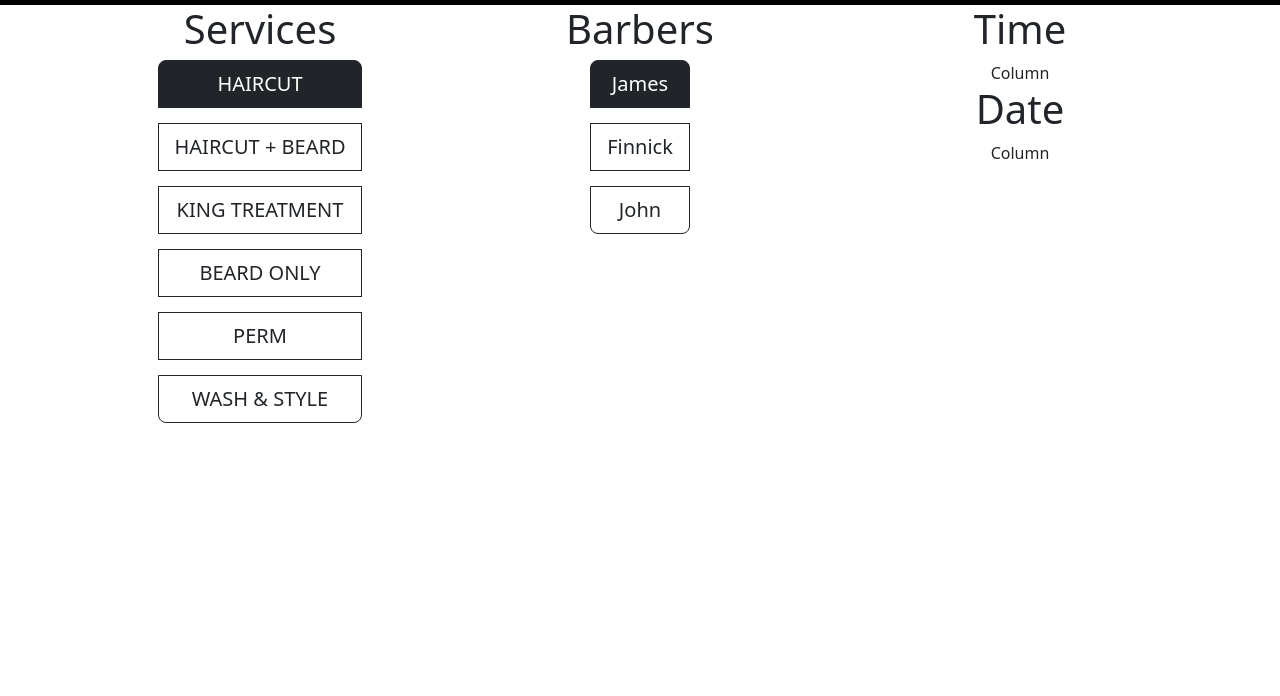
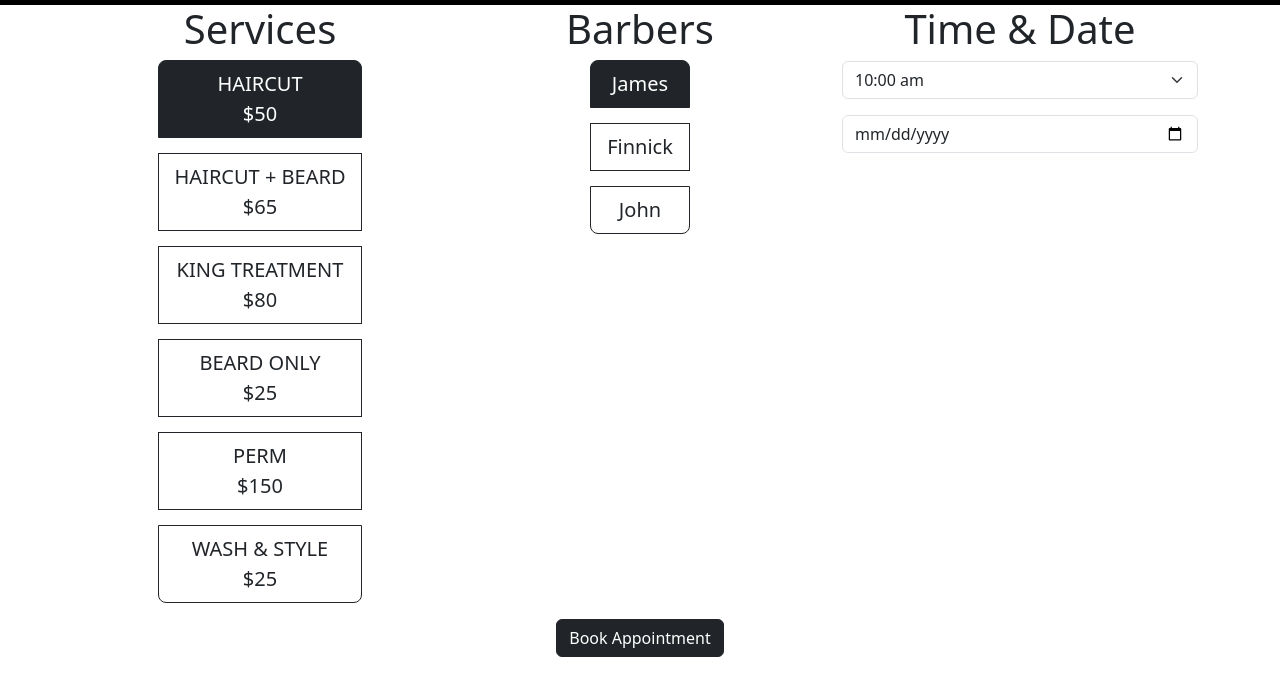
Before and after one commit to MahamedFazeli/MahamedFazeli.github.io, a plain HTML site: page Booking.html in a window 1280 px wide. Shown: the part 104-800 px from the top of the page. Drawn offline with nearby package versions, Linux system fonts and the light colour scheme.

Commit message:
bookingPageDone

```diff
--- a/Booking.html
+++ b/Booking.html
@@ -25,6 +25,8 @@
             background-color: gold;
             border-radius: 100px;
 
+
+
        }
        .icon{
         color: gold;
@@ -39,6 +41,9 @@
         .nav-item:hover {
             transform: translateY(-2px);
             box-shadow: 0 8px 16px rgba(0, 0, 0, 0.2);
+        }
+        #confirm{
+
         }
     </style>
 </head>
@@ -93,17 +98,17 @@
             <h1>Services</h1>
             <div class="btn-group-vertical btn-group-lg" role="group" aria-label="Vertical radio toggle button group">
                 <input type="radio" class="btn-check" name="vbtn-radio" id="vbtn-radio1" autocomplete="off" checked>
-                <label class="btn btn-outline-dark mb-3" for="vbtn-radio1">HAIRCUT</label>
+                <label class="btn btn-outline-dark mb-3" for="vbtn-radio1">HAIRCUT<br>$50</label>
                 <input type="radio" class="btn-check" name="vbtn-radio" id="vbtn-radio2" autocomplete="off">
-                <label class="btn btn-outline-dark mb-3" for="vbtn-radio2">HAIRCUT + BEARD</label>
+                <label class="btn btn-outline-dark mb-3" for="vbtn-radio2">HAIRCUT + BEARD<br>$65</label>
                 <input type="radio" class="btn-check" name="vbtn-radio" id="vbtn-radio3" autocomplete="off">
-                <label class="btn btn-outline-dark mb-3" for="vbtn-radio3">KING TREATMENT</label>
+                <label class="btn btn-outline-dark mb-3" for="vbtn-radio3">KING TREATMENT<br>$80</label>
                 <input type="radio" class="btn-check" name="vbtn-radio" id="vbtn-radio4" autocomplete="off">
-                <label class="btn btn-outline-dark mb-3" for="vbtn-radio4">BEARD ONLY</label>
+                <label class="btn btn-outline-dark mb-3" for="vbtn-radio4">BEARD ONLY<br>$25</label>
                 <input type="radio" class="btn-check" name="vbtn-radio" id="vbtn-radio5" autocomplete="off">
-                <label class="btn btn-outline-dark mb-3" for="vbtn-radio5">PERM</label>
+                <label class="btn btn-outline-dark mb-3" for="vbtn-radio5">PERM<br>$150</label>
                 <input type="radio" class="btn-check" name="vbtn-radio" id="vbtn-radio6" autocomplete="off">
-                <label class="btn btn-outline-dark mb-3" for="vbtn-radio6">WASH & STYLE</label>
+                <label class="btn btn-outline-dark mb-3" for="vbtn-radio6">WASH & STYLE<br>$25</label>
             </div>
         </div>
           <div class="col">
@@ -117,18 +122,31 @@
                 <label class="btn btn-outline-dark mb-3" for="barber-radio3">John</label>
             </div>
           </div>
-          <div class="col">
+          <div class="col-md-4">
             <div class="time">
-                <h1>Time</h1>
-                Column
+                <h1>Time & Date</h1>
+                <select class="form-select mb-3">
+                    <option>10:00 am</option>
+                    <option>11:00 am</option>
+                    <option>12:00 pm</option>
+                    <option>1:00 pm</option>
+                    <option>2:00 pm</option>
+                    <option>3:00 pm</option>
+                    <option>4:00 pm</option>
+                    <option>5:00 pm</option>
+                    <option>6:00 pm</option>
+                    <option>7:00 pm</option>
+                    <option>8:00 pm</option>
             </div>
             <div class="date">
-                <h1>Date</h1>
-                Column
+                <input type="date" class="form-control">
             </div>
           </div>
         </div>
-      </div>
+        <div class="confirm justify-content-center">
+            <a class="btn btn-dark text-white" code style="text-decoration: none" href="BookingInfo.html">Book Appointment</a>
+        </div>
+    </div>
 
 
     <script src="https://cdn.jsdelivr.net/npm/bootstrap@5.3.3/dist/js/bootstrap.bundle.min.js" integrity="sha384-YvpcrYf0tY3lHB60NNkmXc5s9fDVZLESaAA55NDzOxhy9GkcIdslK1eN7N6jIeHz" crossorigin="anonymous"></script>
```
